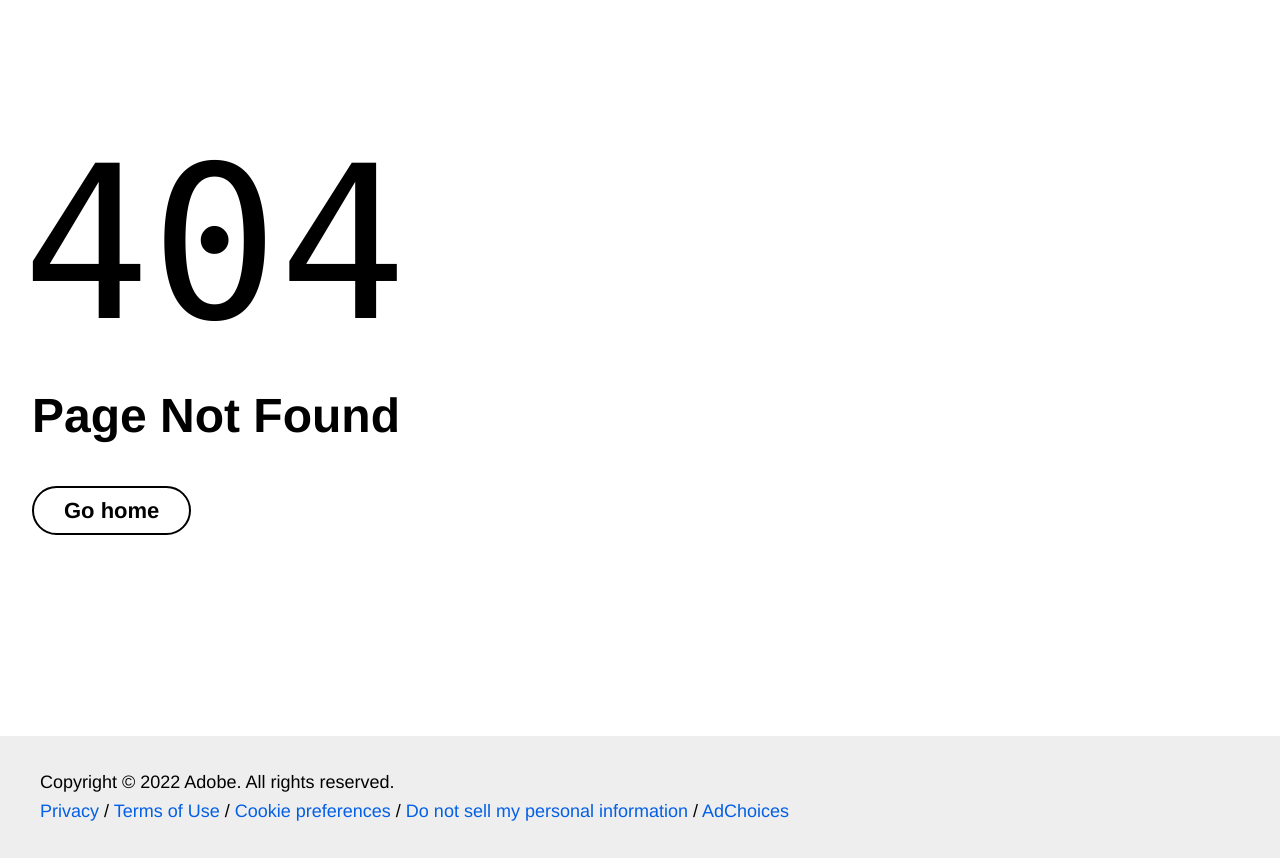
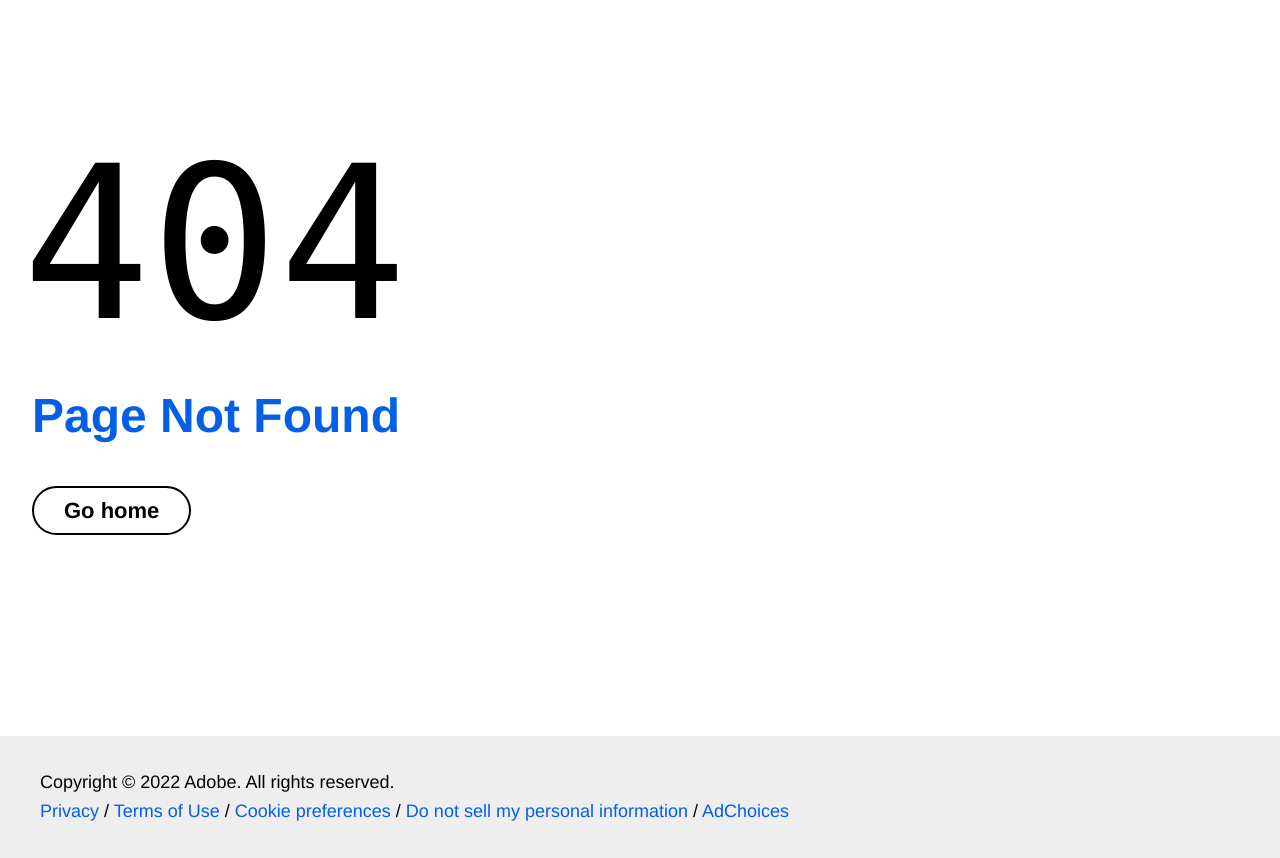
Before and after one commit to Kapiljain108/kapil-aem-site, a website with bundled scripts: page 404.html in a window 1280 px wide. Shown: the part 64-922 px from the top of the page. Built offline with nearby package versions, Linux system fonts and the light colour scheme; files whose address does not match are found by name.

Commit message:
Update styles.css

```diff
--- a/styles/styles.css
+++ b/styles/styles.css
@@ -73,6 +73,7 @@ h4, h5, h6 {
   line-height: 1.25;
   margin-top: 1em;
   margin-bottom: .5em;
+  color: var(--link-color);
   scroll-margin: calc(var(--nav-height) + 1em);
 }
 
```
